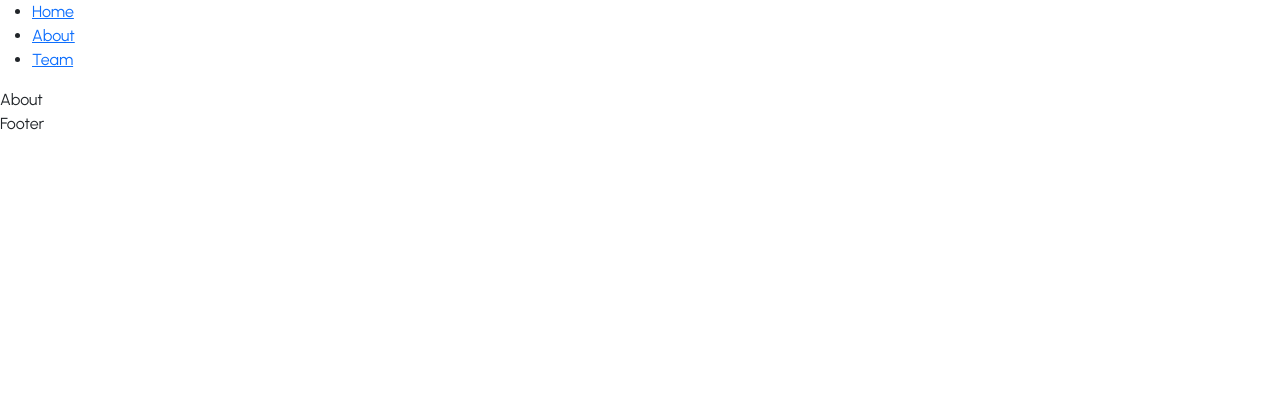
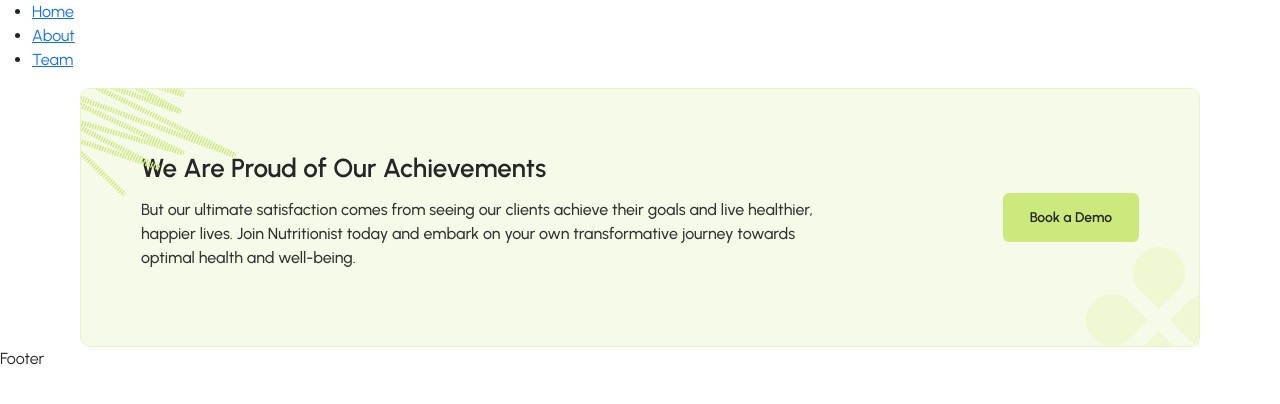
Before and after one commit to RaghadDeveloper/Nutritionist, a React (Vite) app: page /about in a window 1280 px wide. Shown: the top 404 px of the page. Built offline with nearby package versions, Linux system fonts and the light colour scheme.

Commit message:
EndConting

```diff
--- a/src/Components/EndContent/EndContent.css
+++ b/src/Components/EndContent/EndContent.css
@@ -0,0 +1,176 @@
+.EndContent {
+    background-color: var(--light-beige);
+    border: 1px solid var(--pale-green);
+    padding: 80px;
+    border-radius: 12px;
+    position: relative;
+}
+
+.WO-AbstractDesign1 {
+    position: absolute;
+    bottom: 0px;
+    right: 0px;
+
+}
+
+
+.WO-AbstractDesign2 {
+    position: absolute;
+    top: 0px;
+    left: 0px;
+}
+
+.WO-EndContainer {
+    display: flex;
+
+    justify-content: center;
+    align-items: center;
+}
+
+.WO-TextContainer1 {
+    margin-right: 150px;
+
+
+}
+
+.WO-TextContainer1 h2 {
+    font-size: 34px;
+    font-weight: 600;
+    line-height: 51px;
+    color: var(--dark-gray);
+    margin-bottom: 14px;
+}
+
+.WO-TextContainer1 p {
+    font-size: 18px;
+    font-weight: 500;
+    line-height: 27px;
+    color: var(--medium-gray);
+
+}
+
+.WO-EndContainer button {
+    padding: 18px 24px 18px 24px;
+    border-radius: 8px;
+    background-color: var(--light-green);
+    color: var(--dark-gray);
+    font-size: 10px;
+    font-weight: 600;
+    line-height: 27px;
+    border: none;
+    width: 25%;
+
+}
+@media (min-width:769px)and (max-width:1200px) {
+    .WO-TextContainer1 {
+        margin-right: 75px;
+
+
+    }
+    .WO-EndContainer button {
+        width: 100%;
+    }
+
+
+}
+
+
+
+@media (min-width:769px)and (max-width:1440px) {
+    .container1 {
+        margin-left: 80px;
+        margin-right: 80px;
+    }
+
+    .WO-AbstractDesign1 {
+        width: 113px;
+
+    }
+
+
+
+    .EndContent {
+        padding: 60px;
+        border-radius: 10px;
+
+    }
+
+    .WO-TextContainer1 h2 {
+        font-size: 26px;
+        line-height: 39px;
+        margin-bottom: 10px;
+    }
+
+    .WO-TextContainer1 p {
+        font-size: 16px;
+        line-height: 24px;
+
+    }
+
+    .WO-EndContainer button {
+        padding: 14px 20px 14px 20px;
+        border-radius: 6px;
+        font-size: 14px;
+        line-height: 21px;
+
+
+
+    }
+
+
+
+}
+
+@media (max-width:769px) {
+    .container1 {
+        margin-left: 16px;
+        margin-right: 16px;
+    }
+    .WO-AbstractDesign1 {
+        width: 113px;
+    }
+
+
+    .WO-EndContainer {
+        flex-wrap: wrap;
+        align-items: start;
+    }
+
+    .EndContent {
+        padding: 40px;
+        border-radius: 10px;
+
+    }
+
+    .WO-TextContainer1 h2 {
+        font-size: 22px;
+        line-height: 33px;
+        margin-bottom: 5px;
+        text-align: center;
+    }
+
+    .WO-TextContainer1 p {
+        font-size: 14px;
+        line-height: 21px;
+        margin-top: 5px;
+
+    }
+
+    .WO-EndContainer button {
+        padding: 14px 20px 14px 20px;
+        border-radius: 6px;
+        font-size: 14px;
+        line-height: 21px;
+        width: 100%;
+
+
+
+    }
+
+    .WO-TextContainer1 {
+        margin: 0px 0px 20px 0px;
+
+
+    }
+
+}
--- a/src/Components/EndContent/EndContent.jsx
+++ b/src/Components/EndContent/EndContent.jsx
@@ -1,8 +1,22 @@
 import React from 'react'
 import './EndContent.css'
+import AbstractDesign2 from "./../../assets/images/footer/Abstract Design 1.png"
+import AbstractDesign from "./../../assets/images/footer/Abstract Design 2.png"
 
-export default function EndContent() {
+export default function EndContent({ text, desqription }) {
   return (
-    <div>EndContent</div>
+    <div className='EndContent container1'>
+
+      <img src={AbstractDesign} className='WO-AbstractDesign1' />
+
+      <img src={AbstractDesign2} className='WO-AbstractDesign2' />
+      <div className='WO-EndContainer'>
+        <div className='WO-TextContainer1'>
+          <h2>{text}</h2>
+          <p>{desqription}</p>
+        </div>
+        <button>Book a Demo</button>
+      </div>
+    </div>
   )
 }
--- a/src/Pages/About/About.jsx
+++ b/src/Pages/About/About.jsx
@@ -1,8 +1,14 @@
 import React from 'react'
 import './About.css'
+import EndContent from '../../Components/EndContent/EndContent'
 
 export default function About() {
   return (
-    <div>About</div>
+    <div>
+      <EndContent
+        text={"We Are Proud of Our Achievements"}
+        desqription={"But our ultimate satisfaction comes from seeing our clients achieve their goals and live healthier, happier lives. Join Nutritionist today and embark on your own transformative journey towards optimal health and well-being."}
+      />
+    </div>
   )
 }
--- a/src/Pages/Home/Home.jsx
+++ b/src/Pages/Home/Home.jsx
@@ -6,6 +6,7 @@ export default function Home() {
   return (
     <div>
       <HomePricing />
+
     </div>
   )
 }
```
